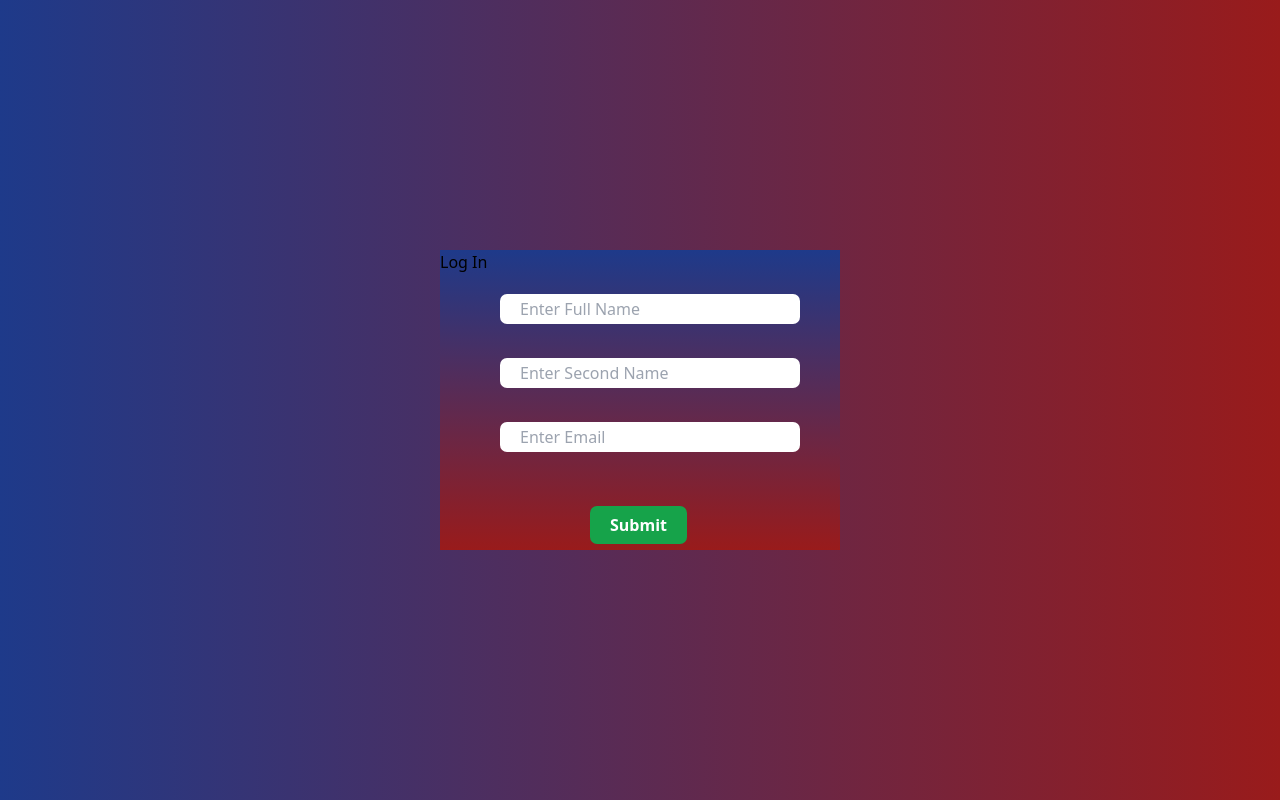
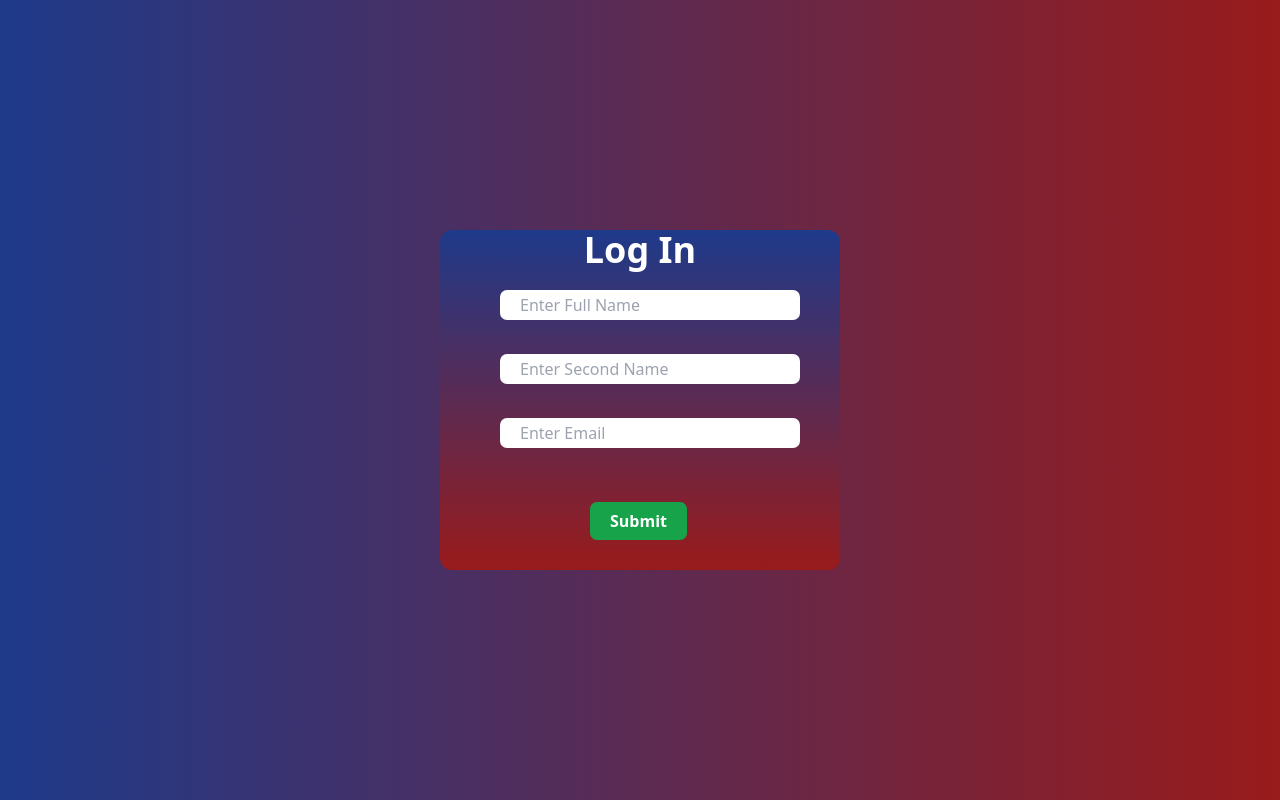
Before and after one commit to Cabdimudalib-Hassan-Mohamud/Tailwind-web-page, a plain HTML site: page index.html in a window 1280 px wide. Shown: the part 800-1600 px from the top of the page. Drawn offline with nearby package versions, Linux system fonts and the light colour scheme.

Commit message:
decored h1

```diff
--- a/index.html
+++ b/index.html
@@ -35,8 +35,8 @@
     </div>
 </div>
 <div class="w-full h-screen flex justify-center items-center bg-gradient-to-l from-red-800 to-blue-900">
-<form class="bg-gradient-to-b from-blue-900 to-red-800 w-[400px] h-[300px]">
-    <h1>Log In</h1>
+<form class="bg-gradient-to-b from-blue-900 to-red-800 w-[400px] h-[340px] rounded-[12px]">
+    <h1 class="text-white font-semibold text-center text-4xl">Log In</h1>
     <input class="w-[300px] h-[30px] pl-[20px] mt-[20px] ml-[60px] rounded-[7px] border-none" type="text" placeholder="Enter Full Name"> <br> <br>
     <input class="w-[300px] h-[30px] mt-[10px] pl-[20px] ml-[60px] rounded-[7px] border-none"  type="text" placeholder="Enter Second Name"> <br> <br>
     <input class="w-[300px] h-[30px] mt-[10px] pl-[20px] ml-[60px] rounded-[7px] border-none"  type="email" placeholder="Enter Email"><br> <br>
```
